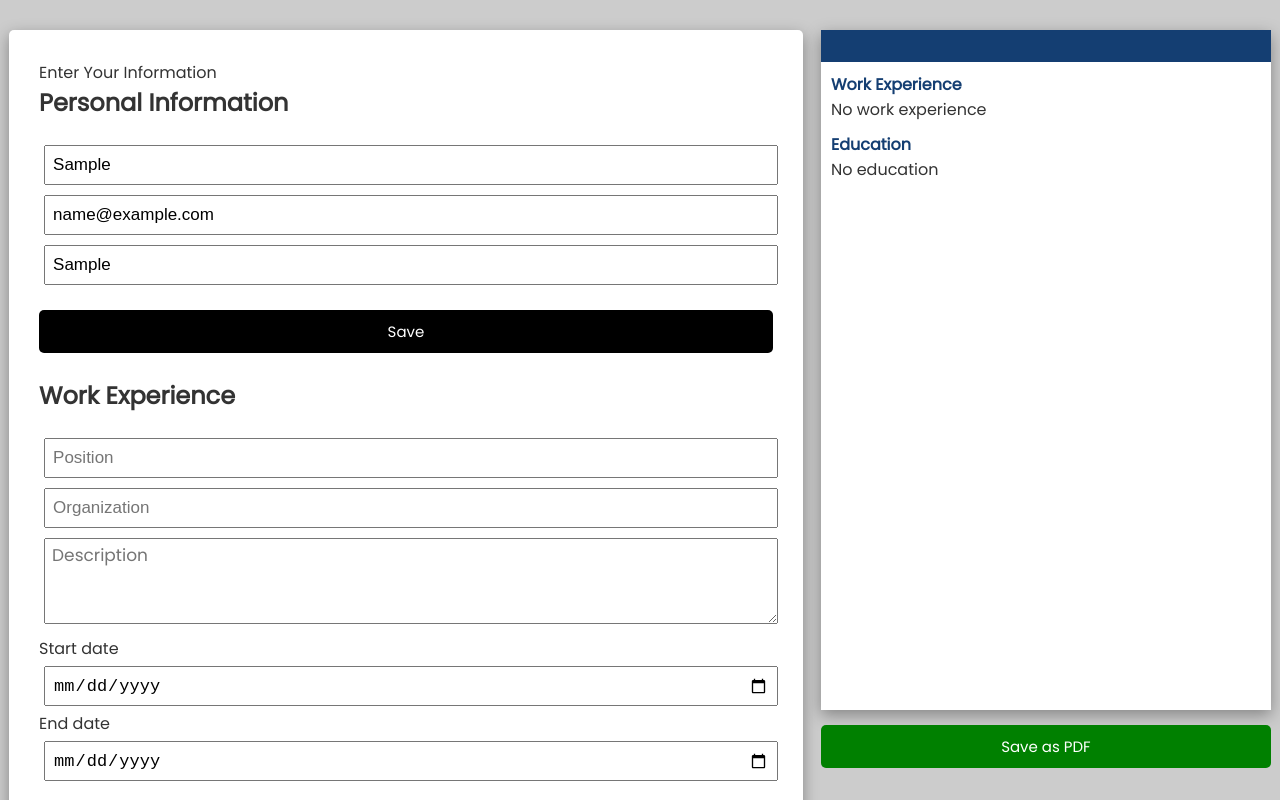
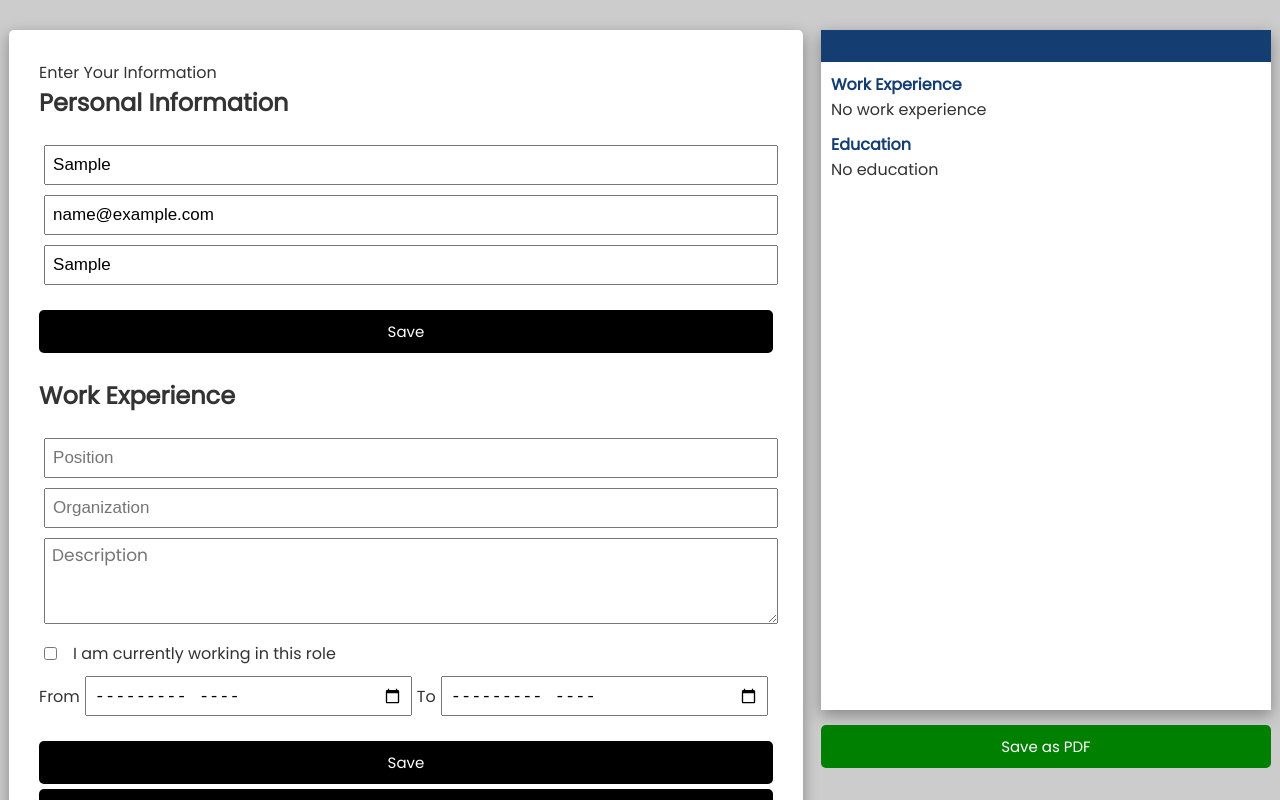
Before and after one commit to amirobinsonmuto/cv-project, a React (Create React App) app: page / in a window 1280 px wide. Both pictures are taken after typing "Sample", "name@example.com", "Sample" into the empty fields and a click on the button "Add Work Experience". Shown: the top 800 px of the page. Built offline with nearby package versions, Linux system fonts and the light colour scheme.

Commit message:
Add I am currently working in this role input and change styling

```diff
--- a/src/components/AddWorkExperience.js
+++ b/src/components/AddWorkExperience.js
@@ -45,18 +45,26 @@ const AddWorkExperience = ({ id, onAdd, onDelete, onUpdate }) => {
           cols="50"
           rows="3"
         />
-        <label htmlFor="">Start date</label>
+        <div className="form-control-check">
+          <input type="checkbox" id="current-role" />
+          <label htmlFor="current-role">
+            I am currently working in this role
+          </label>
+        </div>
+        <div className="flex">
+          <label htmlFor="">From</label>
           <input
-          type="date"
+            type="month"
             value={startDate}
             onChange={(e) => setStartDate(e.target.value)}
           />
-        <label htmlFor="">End date</label>
+          <label htmlFor="">To</label>
           <input
-          type="date"
+            type="month"
             value={endDate}
             onChange={(e) => setEndDate(e.target.value)}
           />
+        </div>
       </div>
       <input type="submit" value="Save" className="btn btn-block" readOnly />
       <input
--- a/src/index.css
+++ b/src/index.css
@@ -116,11 +116,7 @@ body {
   margin: 20px 0;
 }
 
-.form-control label {
-  display: block;
-}
-
-.form-control input {
+.form-control input:not(.form-control-check input) {
   width: 100%;
   height: 40px;
   margin: 5px;
@@ -140,21 +136,8 @@ body {
 .form-control-check {
   display: flex;
   align-items: center;
-  justify-content: space-between;
-}
-
-.form-control-check label {
-  flex: 1;
-}
-
-.form-control-check input {
-  flex: 2;
-  height: 20px;
-}
-
-footer {
-  margin-top: 30px;
-  text-align: center;
+  gap: 1rem;
+  margin: 5px;
 }
 
 .flex {
```
Lines whose indentation alone changed are shown as unchanged.
